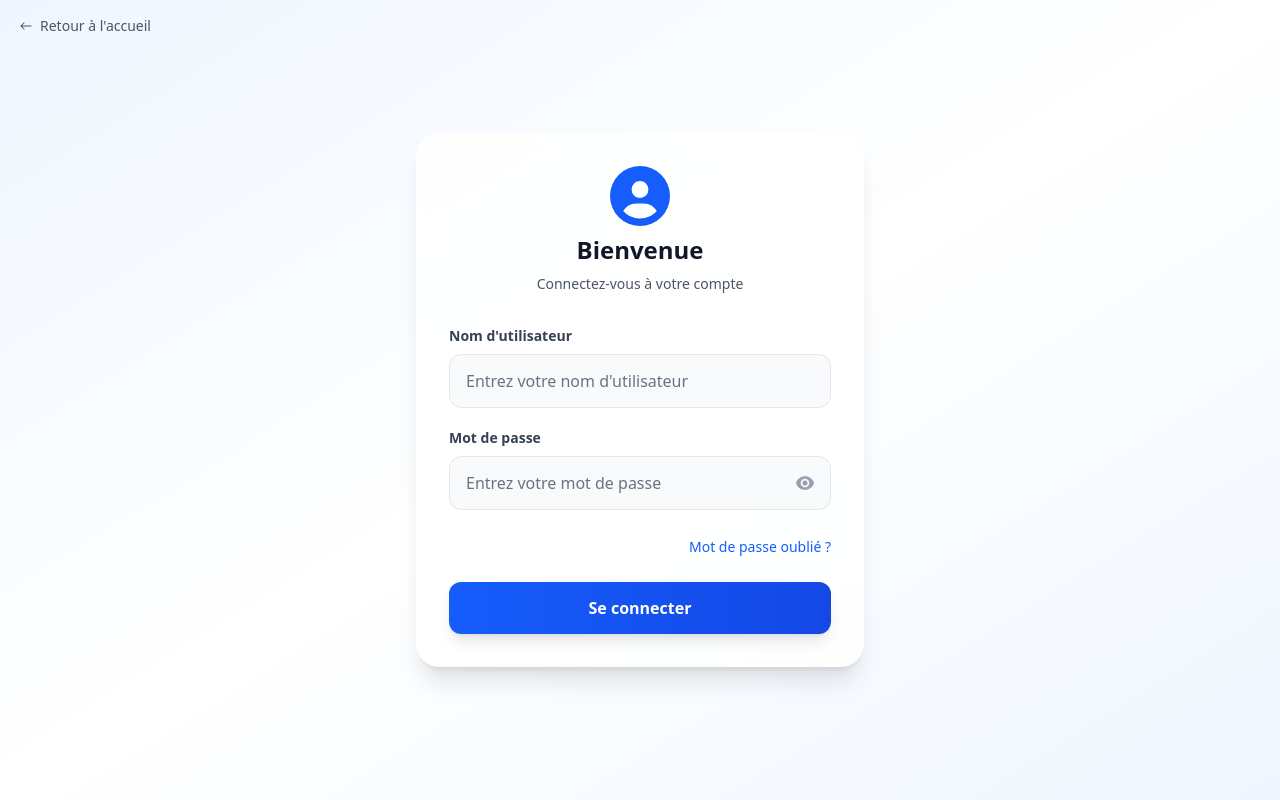
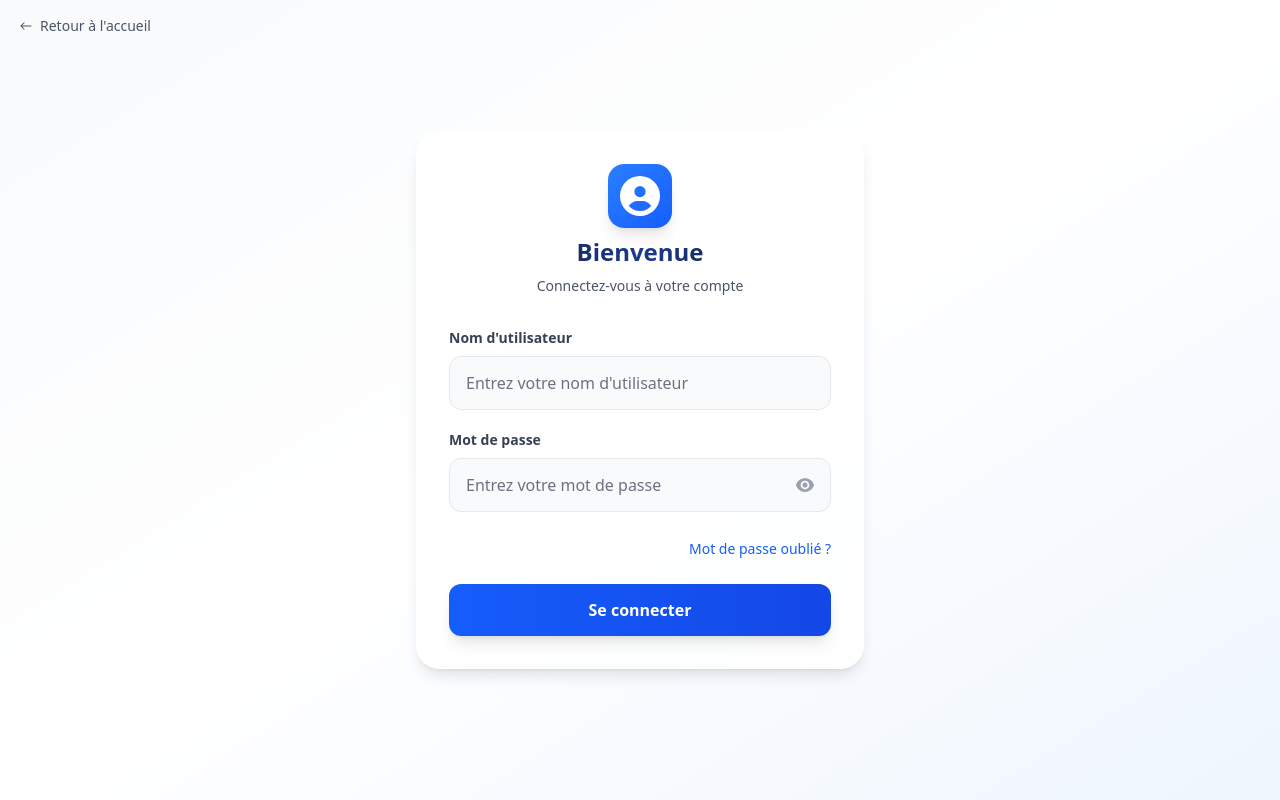
Before and after one commit to AbderaoufSouissi/Dynamic-IVR-Manager, a React (Vite) app in the folder IVR-client/: page /login in a window 1280 px wide. Built offline with nearby package versions, Linux system fonts and the light colour scheme; no server answers.

Commit message:
Frontend: Modification du style de la page Login

```diff
--- a/IVR-client/src/auth/LoginPage.tsx
+++ b/IVR-client/src/auth/LoginPage.tsx
@@ -38,38 +38,51 @@ const LoginPage = () => {
 
   return (
    <>
+  {/* Back Link */}
   <NavLink
     to="/"
-        className="absolute top-4 left-4 flex items-center space-x-1 text-sm text-gray-600 hover:text-gray-900 font-medium transition-colors"
+    className="absolute top-4 left-4 flex items-center space-x-1 text-sm text-gray-600 hover:text-gray-900 font-medium transition-colors z-10"
   >
     <IoIosArrowRoundBack size={20} />
     <span>Retour à l'accueil</span>
   </NavLink>
 
-      <div className="min-h-screen bg-gradient-to-br from-blue-50 via-white to-blue-50 flex items-center justify-center px-4 py-12">
+  {/* Background Wrapper */}
+  <div className="min-h-screen bg-gradient-to-br from-slate-50 via-white to-blue-50 relative flex items-center justify-center px-4 py-12 overflow-hidden">
+
+    {/* Decorative floating blur circles */}
+    <div className="absolute inset-0 overflow-hidden -z-10">
+      <div className="absolute -top-40 -right-40 w-96 h-96 bg-blue-200/20 rounded-full blur-3xl"></div>
+      <div className="absolute -bottom-40 -left-40 w-96 h-96 bg-blue-200/20 rounded-full blur-3xl"></div>
+    </div>
+
+    {/* Centered card */}
     <div className="w-full max-w-md">
-          {/* Card */}
-          <div className="bg-white/80 backdrop-blur-sm p-8 rounded-3xl shadow-xl border border-white/20 space-y-8">
+      <div className="bg-white/80 backdrop-blur-sm p-8 rounded-3xl shadow-lg border border-white/20 space-y-8 hover:shadow-2xl transition-all duration-300">
+
+        {/* Icon + Title */}
         <div className="text-center space-y-2">
           <div className="flex justify-center">
-                <FaCircleUser className="text-blue-600" size={60} />
+            <div className="bg-gradient-to-br from-blue-500 to-blue-600 p-3 rounded-2xl shadow-lg">
+              <FaCircleUser className="text-white" size={40} />
             </div>
-              <h2 className="text-2xl font-bold text-gray-900">Bienvenue</h2>
+          </div>
+          <h2 className="text-2xl font-bold bg-gradient-to-r from-gray-900 via-blue-900 to-gray-900 bg-clip-text text-transparent">
+            Bienvenue
+          </h2>
           <p className="text-gray-600 text-sm">
             Connectez-vous à votre compte
           </p>
         </div>
 
+        {/* Form */}
         <form onSubmit={handleLogin} className="space-y-6">
           <div className="space-y-5">
+            {/* Username */}
             <div className="space-y-2">
-                  <label
-                    htmlFor="username"
-                    className="block text-sm font-semibold text-gray-700"
-                  >
+              <label htmlFor="username" className="block text-sm font-semibold text-gray-700">
                 Nom d'utilisateur
               </label>
-                  <div className="relative">
               <input
                 type="text"
                 id="username"
@@ -81,13 +94,10 @@ const LoginPage = () => {
                 className="w-full px-4 py-3.5 bg-gray-50 border border-gray-200 rounded-xl text-gray-900 placeholder-gray-500 transition-all duration-200 focus:bg-white focus:border-blue-500 focus:ring-4 focus:ring-blue-500/10 focus:outline-none"
               />
             </div>
-                </div>
 
+            {/* Password */}
             <div className="space-y-2">
-                  <label
-                    htmlFor="password"
-                    className="block text-sm font-semibold text-gray-700"
-                  >
+              <label htmlFor="password" className="block text-sm font-semibold text-gray-700">
                 Mot de passe
               </label>
               <div className="relative">
@@ -105,49 +115,43 @@ const LoginPage = () => {
                 <button
                   type="button"
                   onClick={togglePasswordVisibility}
-                      className="absolute inset-y-0 right-0 flex items-center pr-4 text-gray-400 hover:text-blue-600 transition-colors duration-200 focus:outline-none focus:text-blue-600"
+                  className="absolute inset-y-0 right-0 flex items-center pr-4 text-gray-400 hover:text-blue-600 transition-colors duration-200 focus:outline-none"
                 >
-                      {showPassword ? (
-                        <HiEyeSlash size={20} />
-                      ) : (
-                        <HiEye size={20} />
-                      )}
+                  {showPassword ? <HiEyeSlash size={20} /> : <HiEye size={20} />}
                 </button>
               </div>
             </div>
           </div>
 
+          {/* Error */}
           {error && (
             <div className="bg-red-50 border border-red-200 rounded-xl p-4 flex items-center space-x-3">
-                  <div className="flex-shrink-0">
               <HiXCircle size={25} className="text-red-600" />
-                  </div>
-                  <div className="text-sm text-red-700 font-medium">
+              <span className="text-sm text-red-700 font-medium">
                 Identifiant ou mot de passe incorrect. Veuillez réessayer.
-                  </div>
+              </span>
             </div>
           )}
 
+          {/* Forgot Password */}
           <div className="text-right">
             <NavLink
               to="/forget-password"
-                  className="text-sm font-medium text-blue-600 hover:text-blue-700 transition-colors duration-200"
+              className="text-sm font-medium text-blue-600 hover:text-blue-700 transition-colors"
             >
               Mot de passe oublié ?
             </NavLink>
           </div>
 
+          {/* Submit Button */}
           <button
             type="submit"
             disabled={isLoading}
-                className="w-full cursor-pointer bg-gradient-to-r from-blue-600 to-blue-700 hover:from-blue-700 hover:to-blue-800 disabled:from-gray-400 disabled:to-gray-500 text-white font-semibold py-3.5 px-4 rounded-xl transition-all duration-200 focus:outline-none focus:ring-4 focus:ring-blue-500/20 transform hover:scale-[1.02] active:scale-[0.98] disabled:transform-none disabled:cursor-not-allowed shadow-lg hover:shadow-xl min-h-[50px] flex items-center justify-center"
+            className="w-full bg-gradient-to-r from-blue-600 to-blue-700 hover:from-blue-700 hover:to-blue-800 disabled:from-gray-400 disabled:to-gray-500 text-white font-semibold py-3.5 px-4 rounded-xl transition-all duration-200 focus:outline-none focus:ring-4 focus:ring-blue-500/20 transform hover:scale-[1.02] active:scale-[0.98] disabled:transform-none disabled:cursor-not-allowed shadow-lg hover:shadow-xl flex items-center justify-center"
           >
             {isLoading ? (
-                  <div className="flex items-center justify-center space-x-2">
-                    <AiOutlineLoading3Quarters
-                      size={20}
-                      className="animate-spin text-white"
-                    />
+              <div className="flex items-center space-x-2">
+                <AiOutlineLoading3Quarters size={20} className="animate-spin text-white" />
                 <span>Connexion...</span>
               </div>
             ) : (
@@ -159,6 +163,7 @@ const LoginPage = () => {
     </div>
   </div>
 </>
+
   );
 };
 
```
Lines whose indentation alone changed are shown as unchanged.
